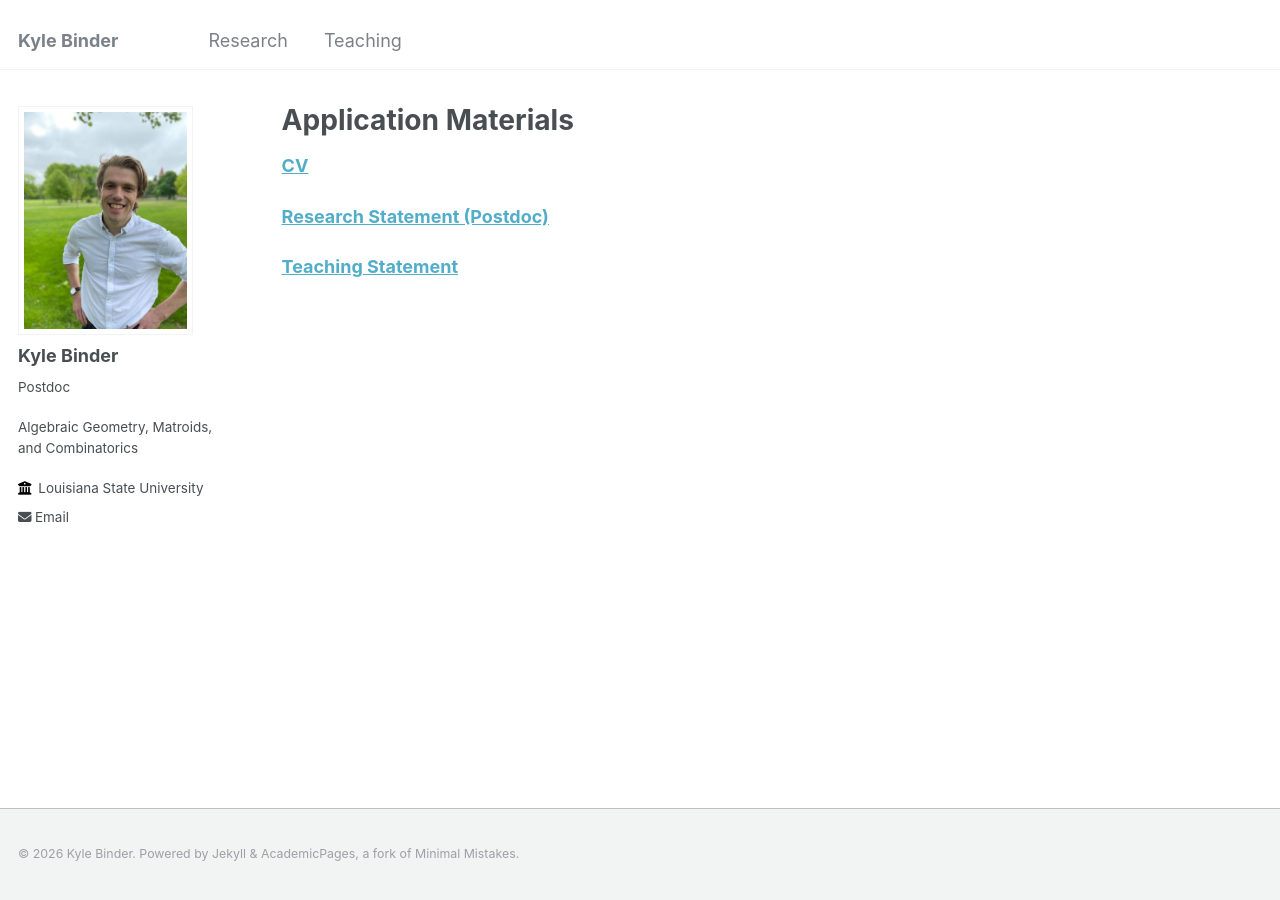
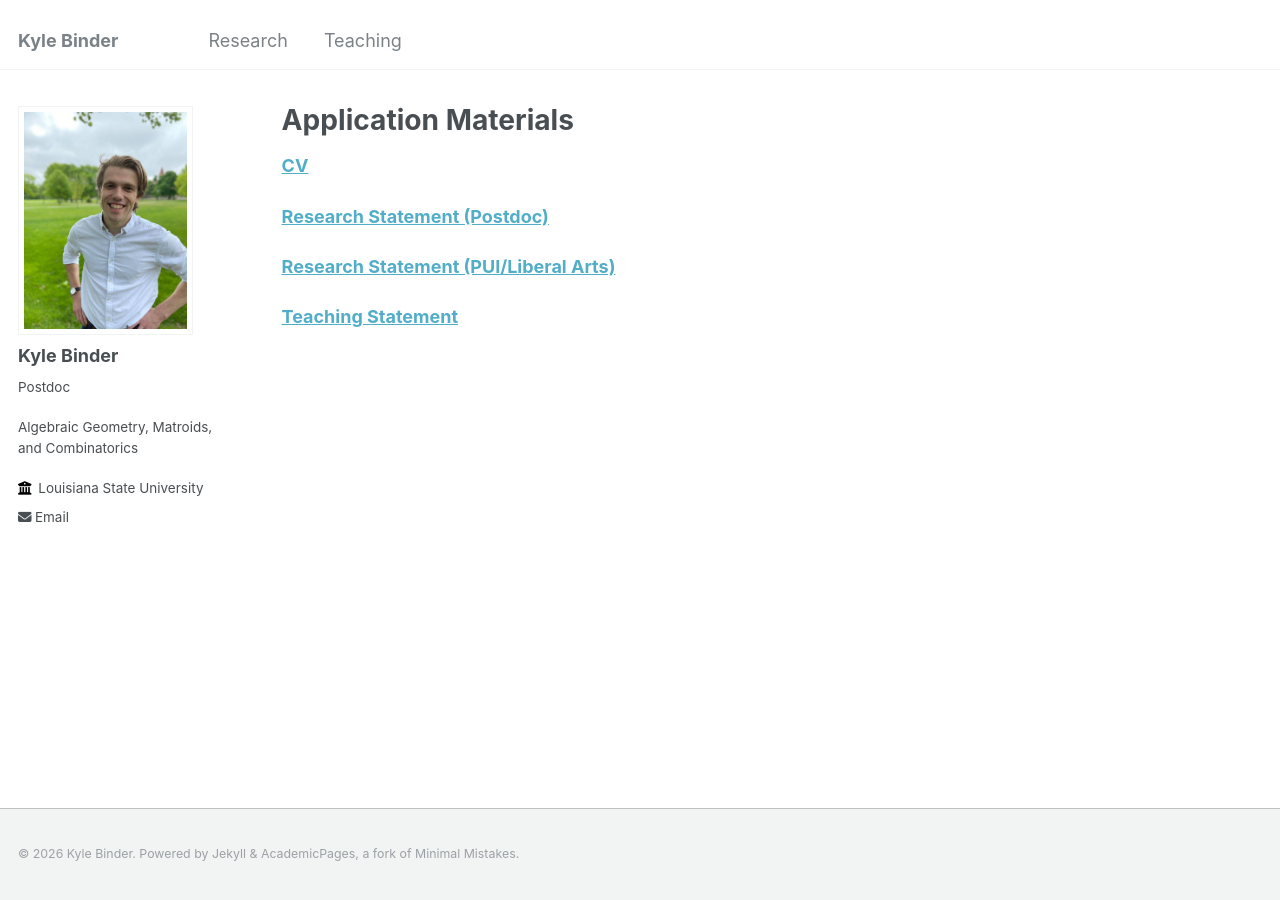
Before and after one commit to bindercommakyle/bindercommakyle.github.io, a Jekyll site: the page built from _pages/applicationMaterials.md, in a window 1280 px wide. Built offline with Jekyll 4.4.1, drawn with Linux system fonts in a browser that asks for light colours.

Commit message:
Update applicationMaterials.md

```diff
--- a/_pages/applicationMaterials.md
+++ b/_pages/applicationMaterials.md
@@ -8,4 +8,6 @@ author_profile: true
 
 **[Research Statement (Postdoc)](https://bindercommakyle.github.io/files/binderResearchStatement.pdf)**
 
+**[Research Statement (PUI/Liberal Arts)](https://bindercommakyle.github.io/files/binderResearchInterests.pdf)**
+
 **[Teaching Statement](https://bindercommakyle.github.io/files/teachingStatement.pdf)**
```
